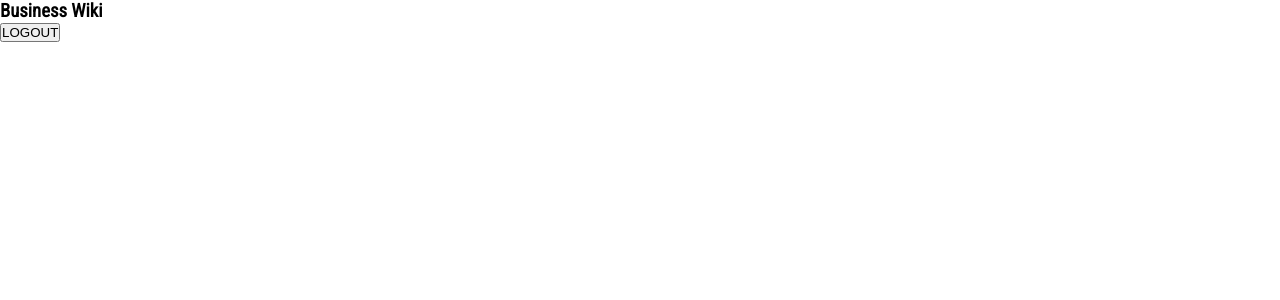
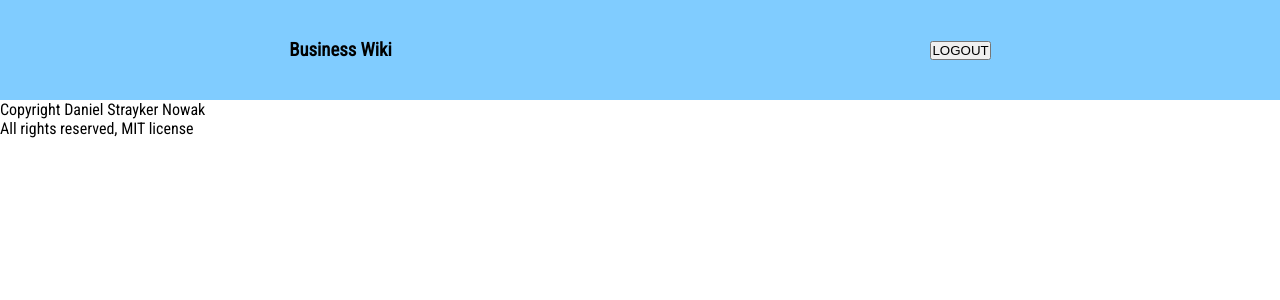
Before and after one commit to StraykerPL/BusinessWiki, a Next.js app in the folder business-wiki/: page /home in a window 1280 px wide. Shown: the top 300 px of the page. Built offline with nearby package versions, Linux system fonts and the light colour scheme.

Commit message:
feat: Connect default styling to home page

```diff
--- a/business-wiki/pages/home/index.tsx
+++ b/business-wiki/pages/home/index.tsx
@@ -1,3 +1,5 @@
+import moduleStyles from "../../shared/styles/Default.module.scss";
+
 import Head from "next/head";
 import Link from "next/link";
 import React from "react";
@@ -7,24 +9,28 @@ export default function Home() {
   const context = React.useContext(UserContext);
 
   return (
-    <div className="home">
+    <div className={moduleStyles.container}>
       <Head>
         <title>Business Wiki - Home</title>
         <link rel="icon" href="/favicon.ico" />
       </Head>
 
-      <header className="home__header">
+      <main className={moduleStyles.container__main}>
+        <header className={moduleStyles.container__mainheader}>
             <h3>Business Wiki</h3>
             <p>{context.user.username}</p>
             <Link href="/">
               <button>LOGOUT</button>
             </Link>
         </header>
+        <section className=""></section>
+        <section className=""></section>
+      </main>
 
-      <main>
-          <section className="home__list"></section>
-          <section className="home__page-content"></section>
-      </main>
+      <footer className={moduleStyles.container__main}>
+        <p>Copyright Daniel Strayker Nowak</p>
+        <p>All rights reserved, MIT license</p>
+      </footer>
     </div>
   );
 };
--- a/business-wiki/pages/index.tsx
+++ b/business-wiki/pages/index.tsx
@@ -1,4 +1,4 @@
-import moduleStyles from "../shared/styles/index.module.scss";
+import moduleStyles from "../shared/styles/Default.module.scss";
 import formStyles from "../shared/styles/Form.module.scss";
 import buttonStyles from "../shared/styles/Button.module.scss";
 
```
Also changed, not shown: business-wiki/shared/styles/Default.module.scss (renamed from business-wiki/shared/styles/index.module.scss). Lines whose indentation alone changed are shown as unchanged.
